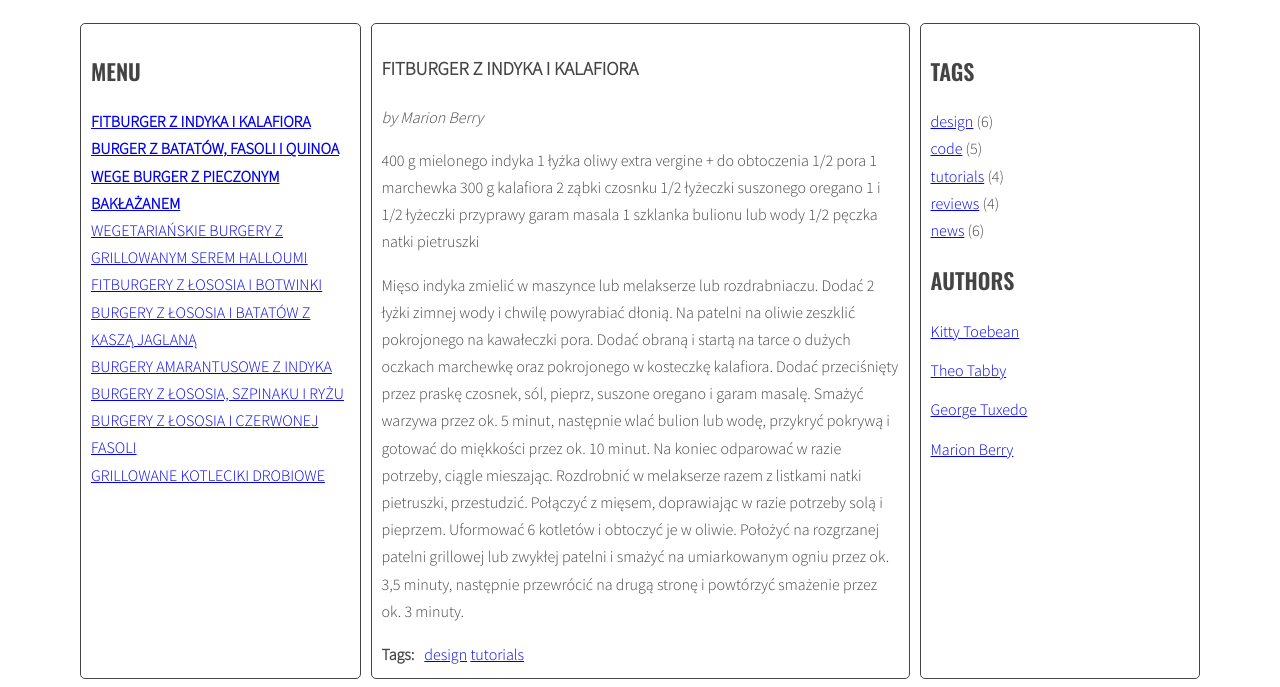
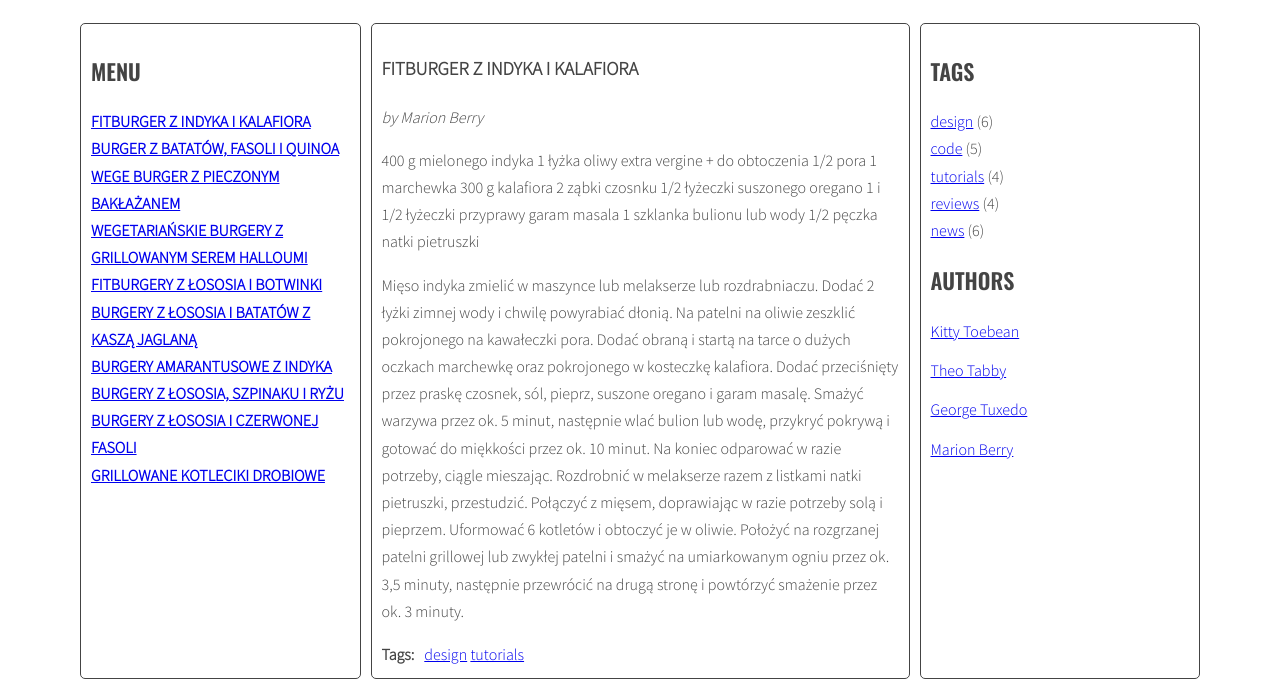
Before and after one commit to dawidmwojciechowski/javascript-blog, a website: page index.html in a window 1280 px wide. Shown: the part 220-907 px from the top of the page. Drawn offline with nearby package versions, Linux system fonts and the light colour scheme.

Commit message:
finish submodule 5.3

```diff
--- a/index.html
+++ b/index.html
@@ -16,13 +16,13 @@
               <li><a href="#article-1" class="active"><span>FITBURGER Z INDYKA I KALAFIORA</span></a></li>
               <li><a href="#article-2" class="active"><span>BURGER Z BATATÓW, FASOLI I QUINOA</span></a></li>
               <li><a href="#article-3" class="active"><span>WEGE BURGER Z PIECZONYM BAKŁAŻANEM</span></a></li>
-              <li><a href="#article-4"><span>WEGETARIAŃSKIE BURGERY Z GRILLOWANYM SEREM HALLOUMI</span></a></li>
-              <li><a href="#article-5"><span>FITBURGERY Z ŁOSOSIA I BOTWINKI</span></a></li>
-              <li><a href="#article-6"><span>BURGERY Z ŁOSOSIA I BATATÓW Z KASZĄ JAGLANĄ</span></a></li>
-              <li><a href="#article-7"><span>BURGERY AMARANTUSOWE Z INDYKA</span></a></li>
-              <li><a href="#article-8"><span>BURGERY Z ŁOSOSIA, SZPINAKU I RYŻU</span></a></li>
-              <li><a href="#article-9"><span>BURGERY Z ŁOSOSIA I CZERWONEJ FASOLI</span></a></li>
-              <li><a href="#article-10"><span>GRILLOWANE KOTLECIKI DROBIOWE</span></a></li>
+              <li><a href="#article-4" class="active"><span>WEGETARIAŃSKIE BURGERY Z GRILLOWANYM SEREM HALLOUMI</span></a></li>
+              <li><a href="#article-5" class="active"><span>FITBURGERY Z ŁOSOSIA I BOTWINKI</span></a></li>
+              <li><a href="#article-6" class="active"><span>BURGERY Z ŁOSOSIA I BATATÓW Z KASZĄ JAGLANĄ</span></a></li>
+              <li><a href="#article-7" class="active"><span>BURGERY AMARANTUSOWE Z INDYKA</span></a></li>
+              <li><a href="#article-8" class="active"><span>BURGERY Z ŁOSOSIA, SZPINAKU I RYŻU</span></a></li>
+              <li><a href="#article-9" class="active"><span>BURGERY Z ŁOSOSIA I CZERWONEJ FASOLI</span></a></li>
+              <li><a href="#article-10" class="active"><span>GRILLOWANE KOTLECIKI DROBIOWE</span></a></li>
             </ul>
             </aside>
           <section class="posts">
--- a/js/script.js
+++ b/js/script.js
@@ -12,7 +12,9 @@ for(let activeLink of activeLinks){
 activeLink.classList.remove('active');
 }
 
-  /* [IN PROGRESS] add class 'active' to the clicked link */
+  /* [DONE] add class 'active' to the clicked link */
+
+  event.preventDefault();
 
   const clickedElement = this;
 
@@ -28,11 +30,23 @@ for(let activeArticle of activeArticles){
 activeArticle.classList.remove('active');
 }
 
-  /* get 'href' attribute from the clicked link */
+  /* [DONE] get 'href' attribute from the clicked link */
 
-  /* find the correct article using the selector (value of 'href' attribute) */
+  const articleSelector = clickedElement.getAttribute('href');
+  console.log(articleSelector);
 
-  /* add class 'active' to the correct article */
+  /* [DONE] find the correct article using the selector (value of 'href' attribute) */
+
+  const targetArticle = document.querySelector(articleSelector);
+  console.log(targetArticle);
+
+  /* [DONE] add class 'active' to the correct article */
+
+  event.preventDefault();
+
+  targetArticle.classList.add('active');
+
+  console.log('targetArticle:', targetArticle);
 }
 
 const links = document.querySelectorAll('.titles a');
```
